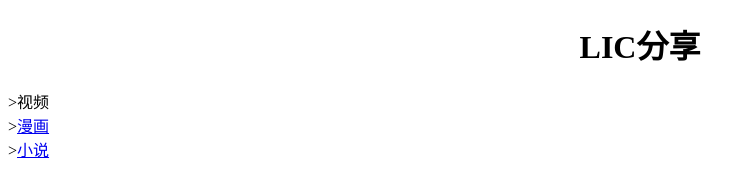
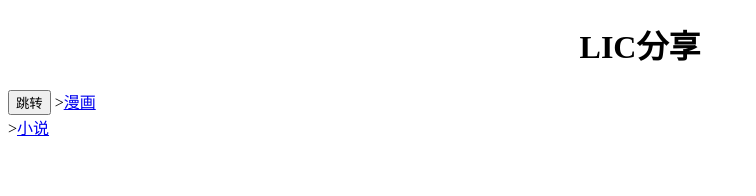
Before and after one commit to licmo/zero, a plain HTML site: page index.html in a window 1280 px wide. Shown: the whole page, without its empty margins (0-756 px from the left). Drawn offline with Linux system fonts and the light colour scheme.

Commit message:
Update index.html

```diff
--- a/index.html
+++ b/index.html
@@ -8,7 +8,7 @@
 </head>
 <body>
     <h1 style="text-align:center">LIC分享</h1>
-    ><a "window.location.href='http://www.baidu.com'">视频<br></a>
+   <button id="load" onclick="window.location.href='http://www.w3cschool.cn/'">跳转</button>
     ><a href="comic.html">漫画<br></a>
     ><a href="comic.html">小说<br></a>
 </body>
```
